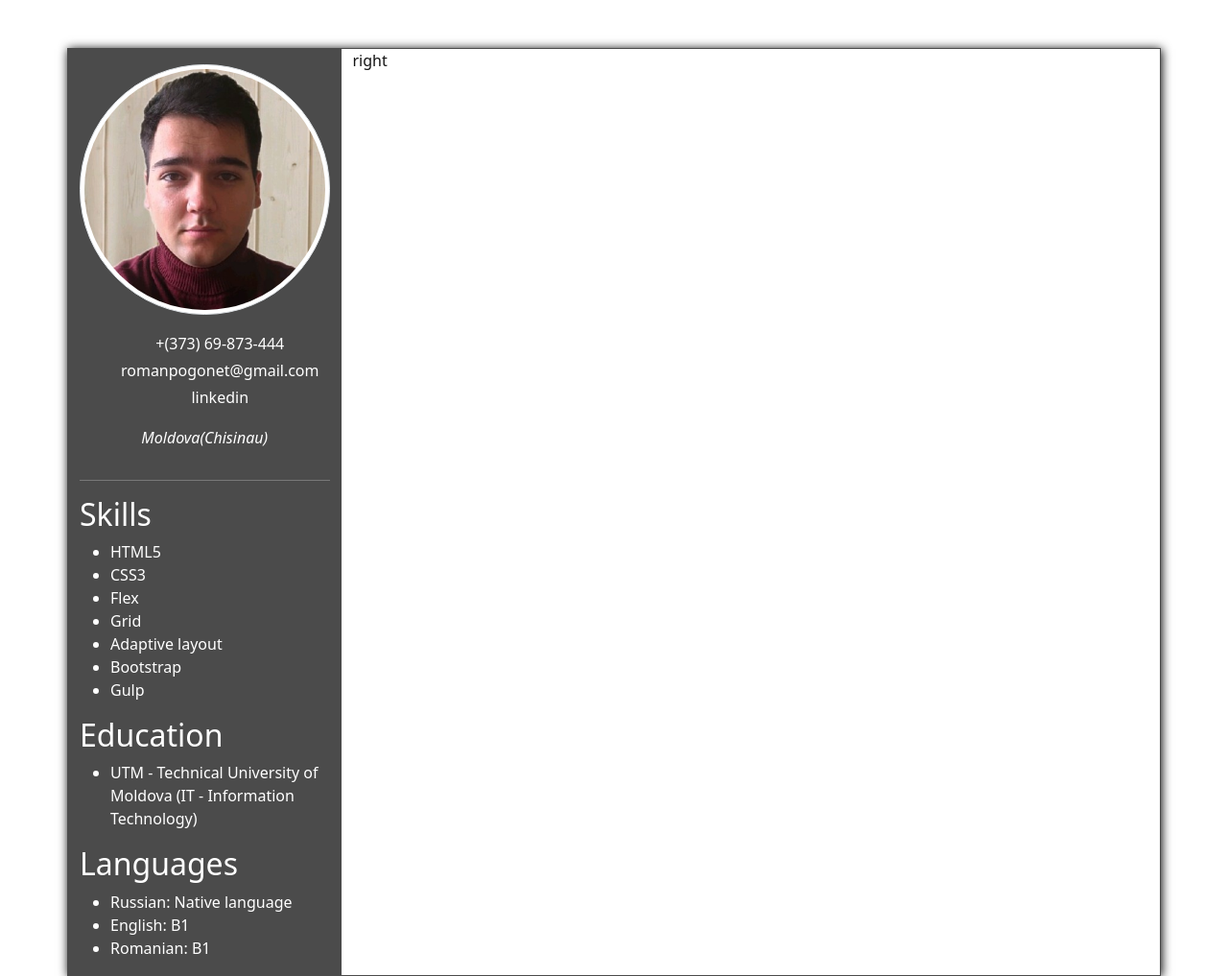
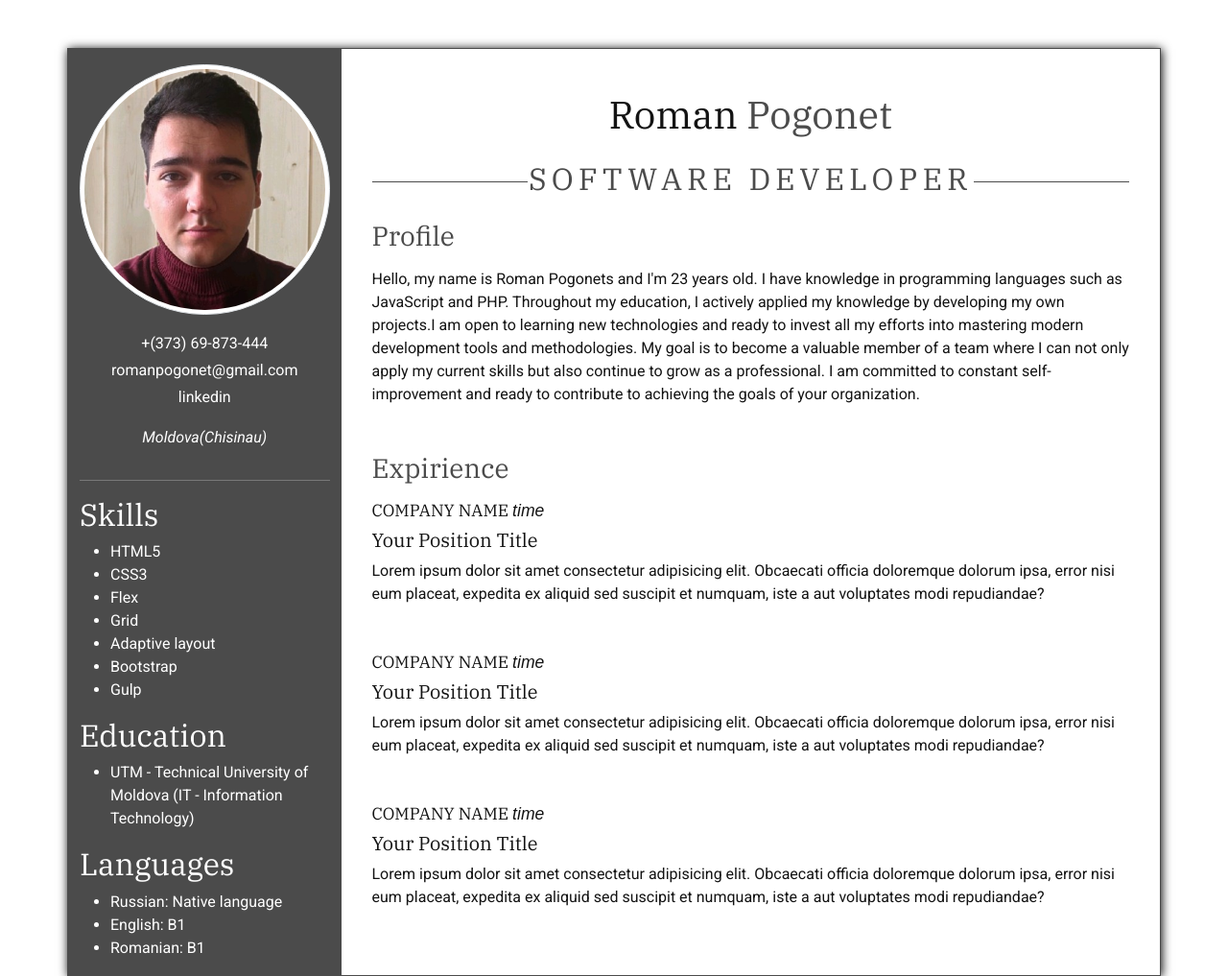
Before and after one commit to romasckhin/cv-project, a website: page src/index.html in a window 1280 px wide. Shown: the whole page at 96% size. Drawn offline with Linux system fonts and the light colour scheme.

Commit message:
I have finished the right side, made the adaptation, and connected the fonts

```diff
--- a/src/css/style.css
+++ b/src/css/style.css
@@ -1,5 +1,6 @@
 body {
     font-style: 16px;
+    font-family: 'Roboto', sans-serif;
 }
 
 .cv {
@@ -28,8 +29,87 @@ body {
 .cv-left .contacts-block {
     line-height: 175%;
     list-style-type: none;
+    padding-left: 0px;
 }
 
-.cv-left .adress {
+.photo-block img {
+    display: block;
+    margin: 0 auto;
+}
+
+.cv-left .address {
     font-style: italic;
 }
+
+.color-grey {
+    color: #4b4b4b;
+}
+
+h1, h2, h3, h4, h5, h6 {
+    font-family: 'IBM Plex Serif', serif;
+}
+
+article {
+    padding: 20px;
+}
+
+.company-name {
+    font-size: 1.1rem;
+    text-transform: uppercase;
+}
+
+.company-name i {
+    font-style: .8rem;
+    font-family: Arial, sans-serif;
+    text-transform: none;
+}
+
+.job-title {
+    font-style: 1.4rem;
+    text-transform: uppercase;
+    letter-spacing: 5px;
+}
+
+.lines {
+    overflow: hidden;
+}
+
+.lines::before, .lines::after {
+    content: '';
+    display: inline-block;
+    /* box-sizing: border-box; */
+    width: 100%;
+    height: 3px;
+    background-color: #4b4b4b;
+    border: 1px solid #fff;
+    vertical-align: middle;
+}
+
+.lines::before {
+    margin-left: -100%;
+}
+
+.lines::after {
+    margin-right: -100%;
+}
+
+@media (max-width: 992px) {
+    .cv-left h1, .cv-left h2, .cv-left h3, .cv-left h4 {
+        font-size: 1.3rem;
+    }
+
+    .cv-left ul {
+        line-height: 150%;
+        padding-left: 25px;
+    }
+}
+
+@media (max-width: 576px) {
+    .cv {
+        margin-top: 0;
+    }
+    .photo-block img {
+        display: block;
+        max-width: 50%;
+    }
+}
--- a/src/index.html
+++ b/src/index.html
@@ -5,30 +5,37 @@
     <meta charset="UTF-8">
     <meta http-equiv="X-UA-Compatible" content="IE=edge">
     <meta name="viewport" content="width=device-width, initial-scale=1.0">
+
     <title>cv-project</title>
+
     <link rel="stylesheet" href="./css/bootstrap.css">
     <link rel="stylesheet" href="./css/style.css">
+
+    <link
+        href="https://fonts.googleapis.com/css2?family=IBM+Plex+Serif:wght@400;700&family=Roboto:ital,wght@0,400;0,700;1,400&display=swap"
+        rel="stylesheet">
 </head>
 
 <body>
     <div class="container">
         <div class="row cv">
 
-            <div class="col-lg-3 cv-left">
+            <div class="col-lg-3 col-md-4 cv-left">
                 <div class="row">
-                    <div class="photo-block col-lg-12">
-                        <img src="./images/myphoto.jpg" alt="Roman Pogonet" class="img-thumbnail rounded-circle mt-3 mb-3">
+                    <div class="photo-block col-lg-12 col-md-12 col-sm-6 col-xs-12">
+                        <img src="./images/myphoto.jpg" alt="Roman Pogonet"
+                            class="img-thumbnail rounded-circle mt-3 mb-3">
                         <ul class="contacts-block text-center">
                             <li><a href="tel:+37369873444">+(373) 69-873-444 </a></li>
                             <li><a href="mailto:romanpogonet@gmail.com">romanpogonet@gmail.com</a></li>
                             <li><a href="https://www.linkedin.com/in/roman-pogonet-ab8089201/">linkedin</a></li>
                         </ul>
-                        <div class="adress text-center">
+                        <div class="address text-center">
                             <p>Moldova(Chisinau)</p>
                         </div>
                     </div>
-                    <div class="col-lg-12">
-                        <hr class="bg-white">
+                    <div class="col-lg-12 col-md-12 col-sm-6 col-xs-12">
+                        <hr class="bg-white d-sm-none d-md-block">
                         <section class="mt-3">
                             <h2>Skills</h2>
                             <ul>
@@ -42,7 +49,8 @@
                             </ul>
                         </section>
                     </div>
-                    <div class="col-lg-12">
+                    <div class="col-lg-12 col-md-12 col-sm-12">
+                        <hr class="bg-white d-none d-sm-block d-md-none d-lg-none">
                         <section>
                             <h2>Education</h2>
                             <ul>
@@ -54,7 +62,7 @@
                             </ul>
                         </section>
                     </div>
-                    <div class="col-lg-12">
+                    <div class="col-lg-12 col-md-12 col-sm-12">
                         <section>
                             <h2>Languages</h2>
                             <ul>
@@ -73,8 +81,55 @@
                 </div>
             </div>
 
-            <div class="col-lg-9 cv-right">right</div>
+            <div class="col-lg-9 col-md-8 cv-right">
+                <article>
+                    <header>
+                        <h1 class="text-center cv-header mt-4 mb-4">Roman <span class="color-grey">Pogonet</span></h1>
+                        <h2 class="job-title text-center lines color-grey mb-4">Software developer</h2>
+                    </header>
+                    <h3 class="profile mb-3 color-grey">Profile</h3>
+                    <p class="mb-5">
+                        Hello, my name is Roman Pogonets and I'm 23 years old. I have knowledge in programming languages
+                        such as JavaScript and PHP. Throughout my education, I actively applied my knowledge by
+                        developing my own projects.I am open to learning new technologies and ready to invest all my
+                        efforts into mastering modern development tools and methodologies. My goal is to become a
+                        valuable member of a team where I can not only apply my current skills but also continue to grow
+                        as a professional. I am committed to constant self-improvement and ready to contribute to
+                        achieving the goals of your organization.
+                    </p>
+                    <h3 class="mb-3 expirience color-grey">Expirience</h3>
+                    <section class="mb-5">
+                        <h4 class="company-name mb-2">Company name <i>time</i></h4>
+                        <h5>Your Position Title</h5>
+                        <p>
+                            Lorem ipsum dolor sit amet consectetur adipisicing elit. Obcaecati officia doloremque
+                            dolorum ipsa, error nisi eum placeat, expedita ex aliquid sed suscipit et numquam, iste a
+                            aut voluptates modi repudiandae?
+                        </p>
+                    </section>
+                    <section class="mb-5">
+                        <h4 class="company-name mb-2">Company name <i>time</i></h4>
+                        <h5>Your Position Title</h5>
+                        <p>
+                            Lorem ipsum dolor sit amet consectetur adipisicing elit. Obcaecati officia doloremque
+                            dolorum ipsa, error nisi eum placeat, expedita ex aliquid sed suscipit et numquam, iste a
+                            aut voluptates modi repudiandae?
+                        </p>
+                    </section>
+                    <section class="mb-5">
+                        <h4 class="company-name mb-2">Company name <i>time</i></h4>
+                        <h5>Your Position Title</h5>
+                        <p>
+                            Lorem ipsum dolor sit amet consectetur adipisicing elit. Obcaecati officia doloremque
+                            dolorum ipsa, error nisi eum placeat, expedita ex aliquid sed suscipit et numquam, iste a
+                            aut voluptates modi repudiandae?
+                        </p>
+                    </section>
+                </article>
+            </div>
+
         </div>
     </div>
 </body>
+
 </html>
```
